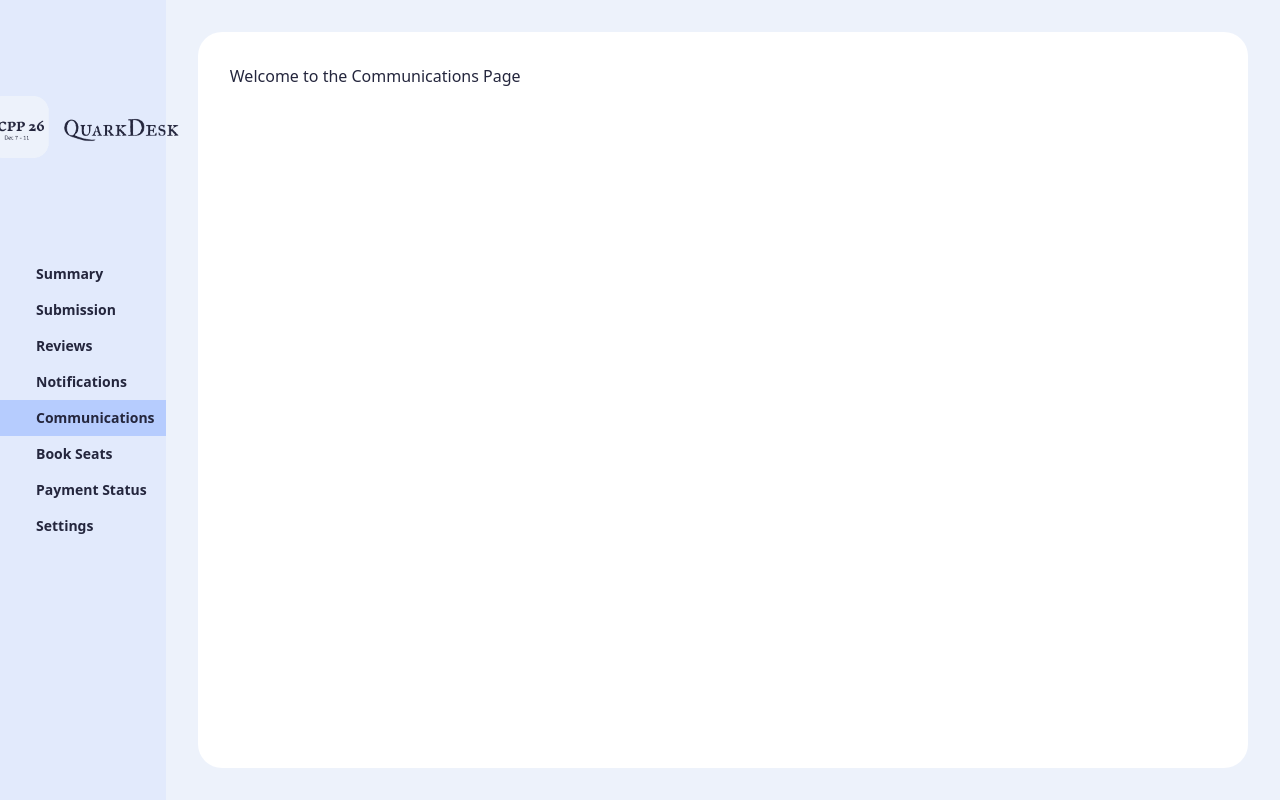
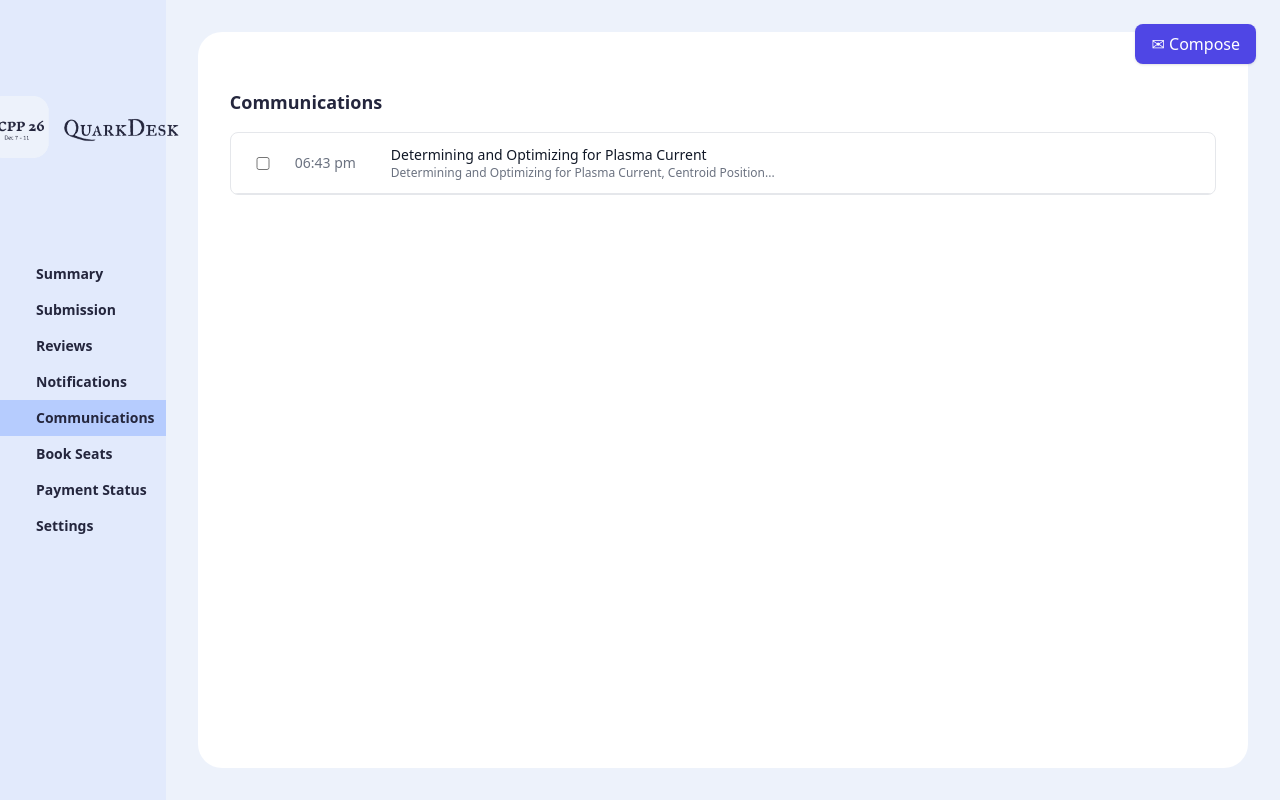
Before and after one commit to mohamedhassanmn/conference-dashboard, a Nuxt app in the folder frontend/: page /communications in a window 1280 px wide. Built offline with nearby package versions, Linux system fonts and the light colour scheme.

Commit message:
working on the communication card page

```diff
--- /dev/null
+++ b/frontend/app/components/molecules/communicationCard.vue
@@ -0,0 +1,106 @@
+<script setup lang="ts">
+import { ref } from "vue";
+import {
+  TrashIcon,
+  FlagIcon,
+  EnvelopeIcon,
+  EnvelopeOpenIcon,
+} from "@heroicons/vue/24/outline";
+
+type Communication = {
+  id: number;
+  from: string;
+  to: string[];
+  subject: string;
+  preview: string;
+  body: string;
+  time: string;
+  isRead: boolean;
+  isFlagged: boolean;
+};
+
+const props = defineProps<{ mail: Communication }>();
+
+const emit = defineEmits<{
+  (e: "toggleRead", id: number): void;
+  (e: "toggleFlag", id: number): void;
+  (e: "delete", id: number): void;
+}>();
+
+const isOpen = ref(false);
+</script>
+
+<template>
+  <div class="group relative border-b px-4 py-3 transition hover:bg-gray-100">
+    <!-- ROW -->
+    <div
+      class="grid grid-cols-[32px_80px_1fr_40px] items-center gap-4 cursor-pointer"
+      @click="isOpen = !isOpen"
+    >
+      <input type="checkbox" />
+
+      <span class="text-sm text-gray-500">
+        {{ mail.time }}
+      </span>
+
+      <div>
+        <p
+          class="text-sm font-medium"
+          :class="mail.isRead ? 'text-gray-700' : 'text-gray-900'"
+        >
+          {{ mail.subject }}
+        </p>
+        <p class="text-xs text-gray-500 truncate">
+          {{ mail.preview }}
+        </p>
+      </div>
+    </div>
+
+    <!-- HOVER ACTION ICONS -->
+    <div
+      class="absolute right-4 top-4 opacity-0 pointer-events-none group-hover:opacity-100 group-hover:pointer-events-auto transition flex items-center gap-3"
+    >
+      <!-- Read / Unread -->
+      <button
+        @click.stop="emit('toggleRead', mail.id)"
+        class="text-gray-500 hover:text-indigo-600"
+      >
+        <EnvelopeOpenIcon v-if="mail.isRead" class="w-5 h-5" />
+        <EnvelopeIcon v-else class="w-5 h-5" />
+      </button>
+
+      <!-- Flag -->
+      <button
+        @click.stop="emit('toggleFlag', mail.id)"
+        :class="
+          mail.isFlagged
+            ? 'text-yellow-500'
+            : 'text-gray-400 hover:text-yellow-500'
+        "
+      >
+        <FlagIcon class="w-5 h-5" />
+      </button>
+
+      <!-- Delete -->
+      <button
+        @click.stop="emit('delete', mail.id)"
+        class="text-gray-400 hover:text-red-500"
+      >
+        <TrashIcon class="w-5 h-5" />
+      </button>
+    </div>
+
+    <!-- EXPANDED BODY -->
+    <div v-if="isOpen" class="mt-4 text-sm text-gray-700">
+      <p class="mb-2"><strong>From:</strong> {{ mail.from }}</p>
+      <p class="mb-2"><strong>To:</strong> {{ mail.to.join(", ") }}</p>
+      <p>{{ mail.body }}</p>
+    </div>
+  </div>
+</template>
+
+<style scoped>
+div:hover .group-hover\:flex {
+  display: flex;
+}
+</style>
--- a/frontend/app/pages/communications.vue
+++ b/frontend/app/pages/communications.vue
@@ -1,5 +1,137 @@
+<script setup lang="ts">
+import { ref, computed } from "vue";
+import CommunicationCard from "~/components/molecules/communicationCard.vue";
+
+type Communication = {
+  id: number;
+  from: string;
+  to: string[];
+  subject: string;
+  preview: string;
+  body: string;
+  time: string;
+  isRead: boolean;
+  isFlagged: boolean;
+};
+
+const communications = ref<Communication[]>([
+  {
+    id: 1,
+    from: "conference-info@icpp2026.iitd.ac.in",
+    to: ["naruto.uzumaki@gmail.com", "sasuke.uchiha@gmail.com"],
+    subject: "Determining and Optimizing for Plasma Current",
+    preview:
+      "Determining and Optimizing for Plasma Current, Centroid Position...",
+    body: "Determining and Optimizing for Plasma Current, Centroid Position, and Shape in the DEMOnstration Power Plant...",
+    time: "06:43 pm",
+    isRead: false,
+    isFlagged: false,
+  },
+  // add more mock mails here
+]);
+
+/* Max 20 mails */
+const visibleCommunications = computed(() => communications.value.slice(0, 20));
+
+/* Actions */
+const toggleRead = (id: number) => {
+  const mail = communications.value.find((m) => m.id === id);
+  if (mail) mail.isRead = !mail.isRead;
+};
+
+const toggleFlag = (id: number) => {
+  const mail = communications.value.find((m) => m.id === id);
+  if (mail) mail.isFlagged = !mail.isFlagged;
+};
+
+const deleteMail = (id: number) => {
+  communications.value = communications.value.filter((m) => m.id !== id);
+};
+
+const isComposeOpen = ref(false);
+
+const newMail = ref({
+  to: "",
+  subject: "",
+  body: "",
+});
+
+const sendMail = () => {
+  communications.value.unshift({
+    id: Date.now(),
+    from: "you@conference.com",
+    to: [newMail.value.to],
+    subject: newMail.value.subject || "(No subject)",
+    preview: newMail.value.body.slice(0, 50),
+    body: newMail.value.body,
+    time: "Now",
+    isRead: false,
+    isFlagged: false,
+  });
+
+  newMail.value = { to: "", subject: "", body: "" };
+  isComposeOpen.value = false;
+};
+</script>
+
 <template>
-    <div>
-        Welcome to the Communications Page
+  <button
+    @click="isComposeOpen = true"
+    class="fixed top-6 right-6 bg-indigo-600 text-white px-4 py-2 rounded-lg shadow hover:bg-indigo-700"
+  >
+    ✉ Compose
+  </button>
+  <div
+    v-if="isComposeOpen"
+    class="fixed right-0 top-0 h-full w-96 bg-white shadow-xl border-l z-50 flex flex-col"
+  >
+    <div class="flex items-center justify-between px-4 py-3 border-b">
+      <span class="font-medium">New Message</span>
+      <button @click="isComposeOpen = false">✕</button>
     </div>
+
+    <div class="p-4 flex-1 flex flex-col gap-3">
+      <input
+        v-model="newMail.to"
+        placeholder="Recipient"
+        class="border px-3 py-2 rounded"
+      />
+
+      <input
+        v-model="newMail.subject"
+        placeholder="Subject"
+        class="border px-3 py-2 rounded"
+      />
+
+      <textarea
+        v-model="newMail.body"
+        placeholder="Write your message..."
+        class="border px-3 py-2 rounded flex-1 resize-none"
+      />
+    </div>
+
+    <div class="p-4 border-t">
+      <button
+        @click="sendMail"
+        class="bg-indigo-600 text-white px-4 py-2 rounded hover:bg-indigo-700"
+      >
+        Send
+      </button>
+    </div>
+  </div>
+
+  <div class="max-w-5xl mx-auto py-6">
+    <h1 class="text-lg font-semibold mb-4">Communications</h1>
+
+    <div class="border rounded-lg overflow-hidden">
+      <CommunicationCard
+        v-for="mail in visibleCommunications"
+        :key="mail.id"
+        :mail="mail"
+        @toggleRead="toggleRead"
+        @toggleFlag="toggleFlag"
+        @delete="deleteMail"
+      />
+    </div>
+  </div>
 </template>
--- a/frontend/package.json
+++ b/frontend/package.json
@@ -11,6 +11,7 @@
     "postinstall": "nuxt prepare"
   },
   "dependencies": {
+    "@heroicons/vue": "^2.2.0",
     "@nuxt/image": "^2.0.0",
     "nuxt": "^4.2.2",
     "vue": "^3.5.26",
```
Also changed, not shown: 1 other file (tests, documents, lock files or other folders).
